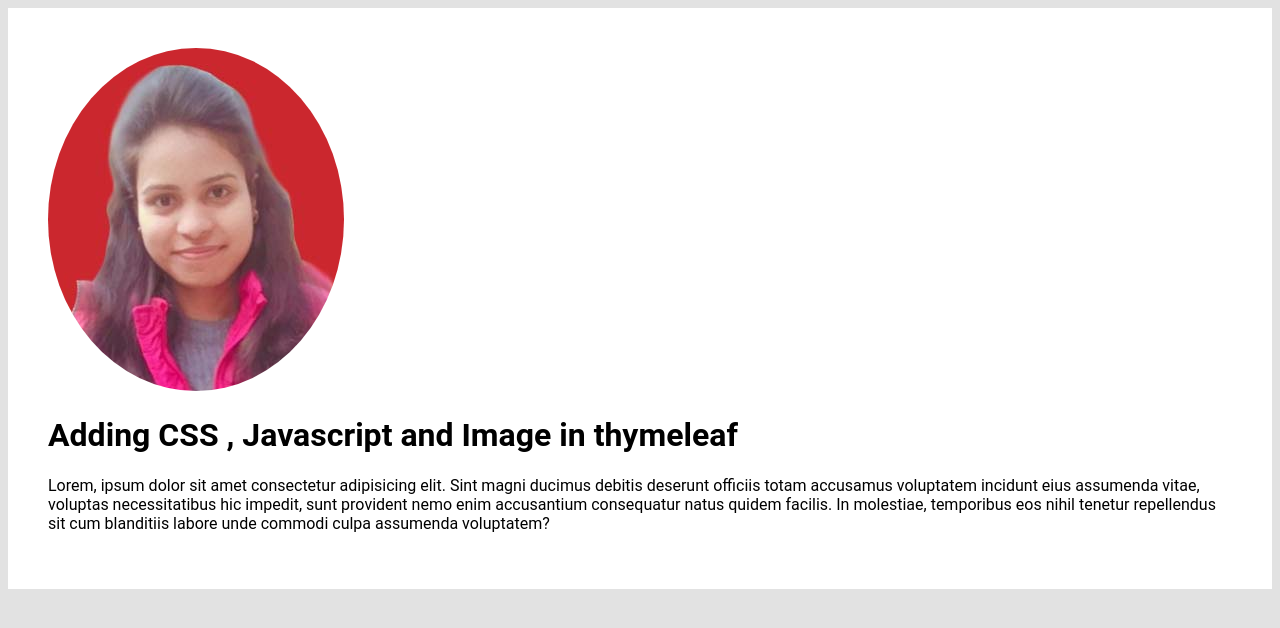
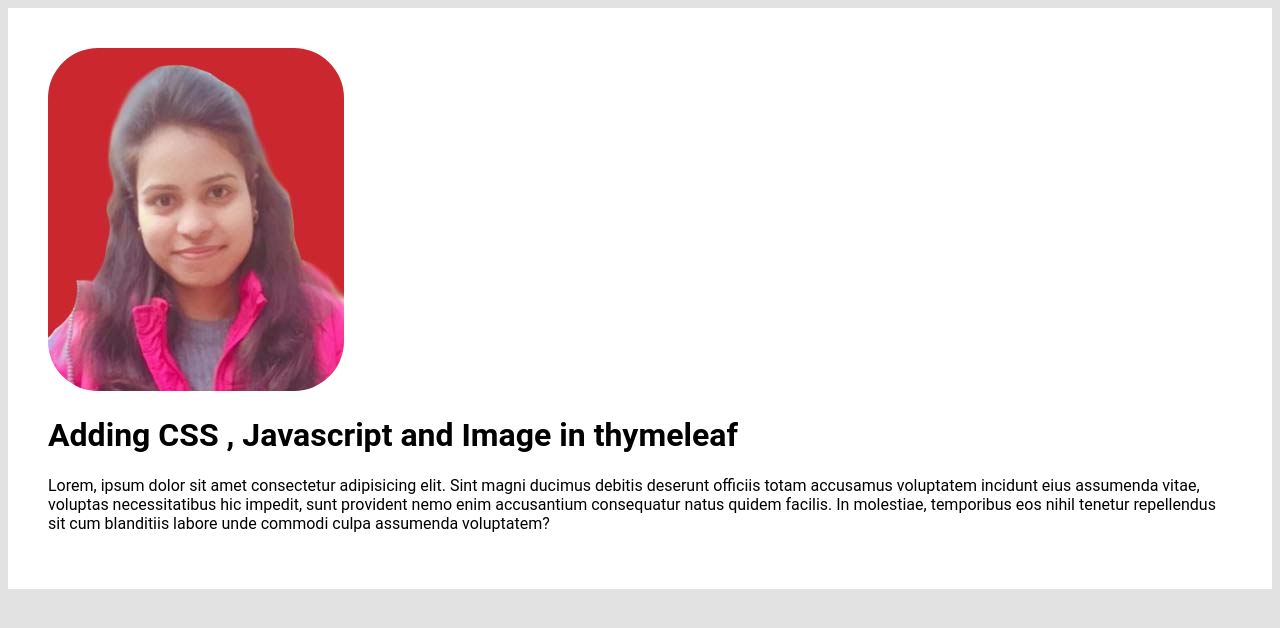
Before and after one commit to Pratibha240599/SpringProject, a Spring Boot app: page /example in a window 1280 px wide. Shown: the top 628 px of the page. Run offline with Spring Boot 4, Linux system fonts and the light colour scheme.

Commit message:
Springbootthymeleaf

```diff
--- a/springvalidation/src/main/resources/static/css/mystyle.css
+++ b/springvalidation/src/main/resources/static/css/mystyle.css
@@ -9,5 +9,5 @@ body {
 }
 
 .profile {
-    border-radius: 50%;
+    border-radius: 50px;
 }
```
